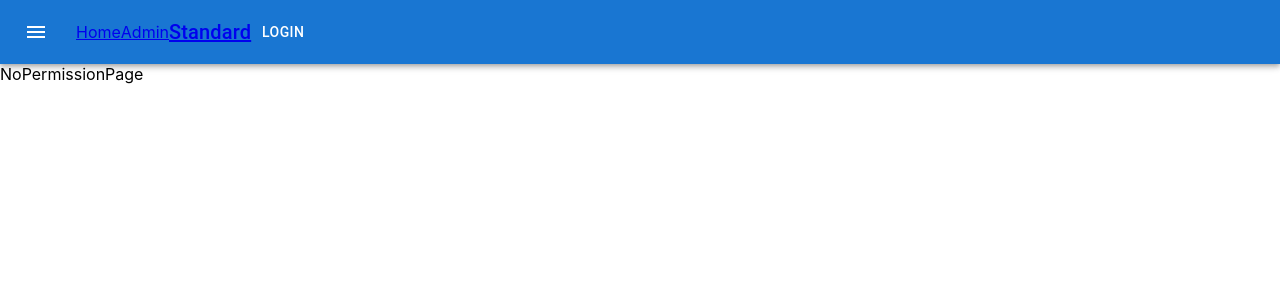
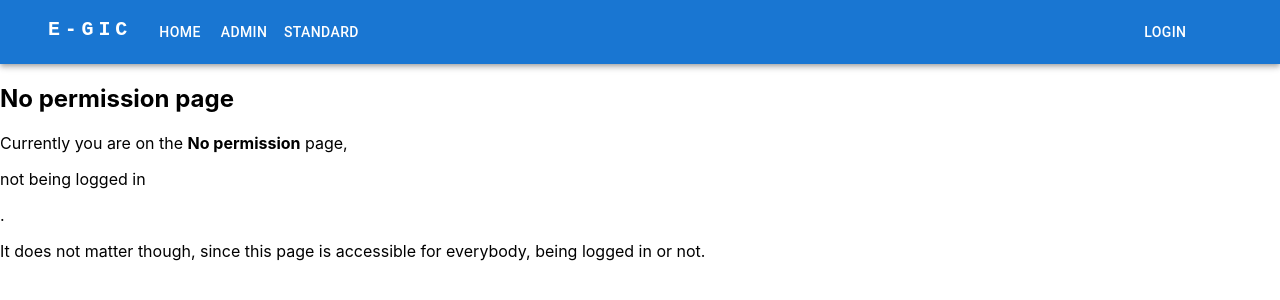
Before and after one commit to henryheyhey92/Employee_Manager_project, a React (Create React App) app: page /nopermission in a window 1280 px wide. Shown: the top 300 px of the page. Built offline with nearby package versions, Linux system fonts and the light colour scheme; a web font is replaced by a local one.

Commit message:
app bar version 1

```diff
--- a/src/components/Appbar.tsx
+++ b/src/components/Appbar.tsx
@@ -1,5 +1,6 @@
 import * as React from 'react';
 import AppBar from '@mui/material/AppBar';
+import Container from '@mui/material/Container';
 import Box from '@mui/material/Box';
 import Toolbar from '@mui/material/Toolbar';
 import Typography from '@mui/material/Typography';
@@ -9,6 +10,7 @@ import MenuIcon from '@mui/icons-material/Menu';
 import { LoginContext } from '../contexts/LoginContext';
 import { toggleLogin } from '../utils/toggleLogin';
 import { Link } from 'react-router-dom';
+import { Grid } from '@mui/material';
 
 const ButtonAppBar = () => {
     const { isLoggedIn, loading, setLoading, setIsLoggedIn } = React.useContext(LoginContext);
@@ -25,32 +27,57 @@ const ButtonAppBar = () => {
     };
 
     return (
-        <Box sx={{ flexGrow: 1 }}>
         <AppBar position="static">
+            <Container maxWidth="xl">
                 <Toolbar>
-                    <IconButton size="large" edge="start" color="inherit" aria-label="menu" sx={{ mr: 2 }}>
-                        <MenuIcon />
-                    </IconButton>
-                    <Link to="/">Home</Link>
-                    <Link to="/admin">Admin</Link>
-                    <Link to="/standard">
-                        <Typography variant="h6" component="div" sx={{ flexGrow: 1 }}>
+                    <Grid container>
+                        <Grid item xs={5}>
+                            <Box sx={{ display: 'flex', justifyContent: 'flex-start' }}>
+                                <Typography
+                                    variant="h6"
+                                    noWrap
+                                    component="a"
+                                    href="/"
+                                    sx={{
+                                        mr: 2,
+                                        display: { xs: 'none', md: 'flex' },
+                                        fontFamily: 'monospace',
+                                        fontWeight: 700,
+                                        letterSpacing: '.3rem',
+                                        color: 'inherit',
+                                        textDecoration: 'none'
+                                    }}
+                                >
+                                    E-GIC
+                                </Typography>
+                                <Button color="inherit" component={Link} to="/">
+                                    Home
+                                </Button>
+                                <Button color="inherit" component={Link} to="/admin">
+                                    Admin
+                                </Button>
+                                <Button color="inherit" component={Link} to="/standard">
                                     Standard
-                        </Typography>
-                    </Link>
-
+                                </Button>
+                            </Box>
+                        </Grid>
+                        <Grid item xs={6}></Grid>
+                        <Grid item xs={1}>
                             {!isLoggedIn ? (
-                        // <Link to="/login">
-                        <Button color="inherit">Login</Button>
+                                <Button color="inherit" component={Link} to="/login">
+                                    Login
+                                </Button>
                             ) : (
                                 // </Link>
                                 <Button color="inherit" onClick={() => onLogout()}>
                                     Logout
                                 </Button>
                             )}
+                        </Grid>
+                    </Grid>
                 </Toolbar>
+            </Container>
         </AppBar>
-        </Box>
     );
 };
 
--- a/src/components/PrivateRoute.tsx
+++ b/src/components/PrivateRoute.tsx
@@ -6,7 +6,7 @@ import { LoginContext } from '../contexts/LoginContext';
 const PrivateRoute = () => {
     const { isLoggedIn } = React.useContext(LoginContext);
 
-    return isLoggedIn ? <Outlet /> : <Navigate to="/login" />;
+    return isLoggedIn ? <Outlet /> : <Navigate to="/nopermission" />;
 };
 
 export default PrivateRoute;
--- a/src/pages/NoPermissionPage.tsx
+++ b/src/pages/NoPermissionPage.tsx
@@ -1,10 +1,20 @@
 import React, { FC } from 'react';
 import { BrowserRouter as Router, Routes, Route, Link } from 'react-router-dom';
-
+import { LoginContext } from '../contexts/LoginContext';
 interface NoPermissionPageProps {}
 
 const NoPermissionPage: React.FC<NoPermissionPageProps> = (props) => {
-    return <div>NoPermissionPage</div>;
+    const { isLoggedIn } = React.useContext(LoginContext);
+
+    return (
+        <div>
+            <h2>No permission page</h2>
+            <p>
+                Currently you are on the <strong>No permission</strong> page, <p>{!isLoggedIn && 'not'} being logged in</p>.
+            </p>
+            <p>It does not matter though, since this page is accessible for everybody, being logged in or not.</p>
+        </div>
+    );
 };
 
 export default NoPermissionPage;
```
Lines whose indentation alone changed are shown as unchanged.
